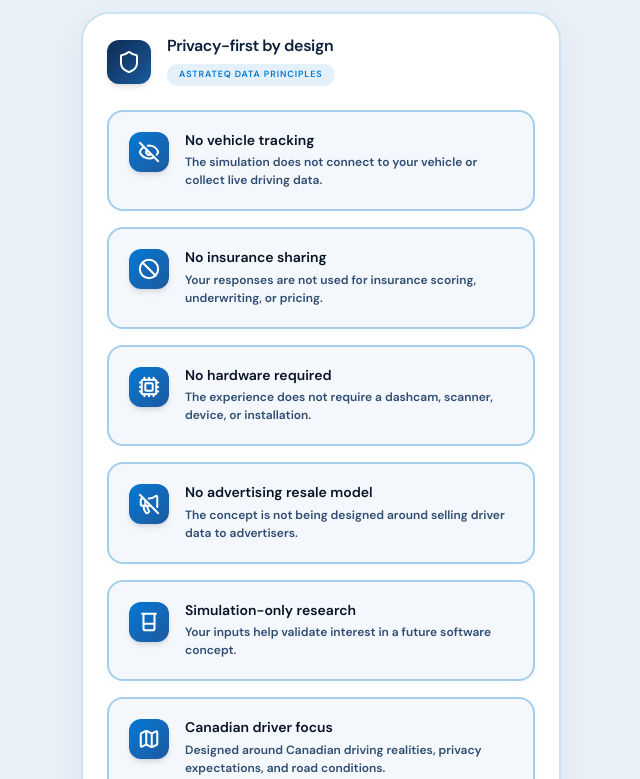
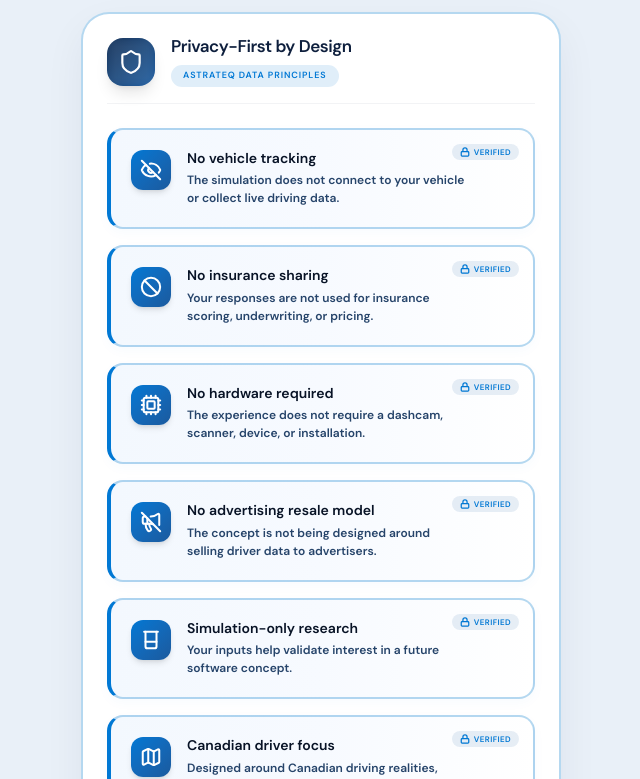
Before and after one commit to MaverickKing17/astrateq-social-funnel, a React (Vite) app: page / in a window 1280 px wide. Shown: the part 1840-2619 px from the top of the page, without its empty margins (319-959 px from the left). Built offline with nearby package versions, Linux system fonts and the light colour scheme.

Commit message:
style: refine privacy trust card UI
Enhance visual hierarchy and aesthetics of the privacy card by adjusting border styling, shadow depth, typography weight, and adding a subtle mesh effect to the icon container.

```diff
--- a/src/App.tsx
+++ b/src/App.tsx
@@ -307,19 +307,21 @@
 
         {/* SECTION 7 — PRIVACY TRUST CARD */}
         <div
-          className="bg-white rounded-[28px] border-2 border-[#2d8fd4]/25 p-6 shadow-[0_12px_36px_rgba(14,31,61,0.05)] animate-fade-in-up"
+          className="bg-white rounded-[28px] border-2 border-[#2d8fd4]/35 p-6 shadow-[0_16px_40px_rgba(14,31,61,0.06)] animate-fade-in-up"
           style={{ animationDelay: '0.2s' }}
         >
-          <div className="flex items-center gap-4 mb-6">
-            <div className="w-11 h-11 rounded-xl bg-gradient-to-br from-[#0e2c54] to-[#1a5a9e] flex items-center justify-center shadow-md">
-              <Shield className="w-6 h-6 text-white" />
+          {/* Header area with subtle mesh background */}
+          <div className="flex items-center gap-4 mb-6 pb-4 border-b border-[#0e1f3d]/5">
+            <div className="w-12 h-12 rounded-2xl bg-gradient-to-br from-[#0e2c54] to-[#1a5a9e] flex items-center justify-center shadow-lg relative overflow-hidden">
+              <Shield className="w-6.5 h-6.5 text-white relative z-10" />
+              <div className="absolute inset-0 bg-white/10 blur-xs"></div>
             </div>
             <div>
-              <h3 className="font-sans text-[16px] font-extrabold text-navy tracking-tight leading-none mb-1.5">
-                Privacy-first by design
+              <h3 className="font-sans text-[17px] font-black text-navy tracking-tight leading-none mb-1.5">
+                Privacy-First by Design
               </h3>
-              <span className="font-sans text-[9px] font-extrabold text-[#0078d4] tracking-widest uppercase bg-[#0078d4]/10 px-3 py-1 rounded-full inline-block">
-                ASTRATEQ DATA PRINCIPLES
+              <span className="font-sans text-[9px] font-black text-[#0078d4] tracking-widest uppercase bg-[#0078d4]/12 px-3 py-1 rounded-full inline-block">
+                Astrateq Data Principles
               </span>
             </div>
           </div>
@@ -328,90 +330,126 @@
           <div className="flex flex-col gap-4">
 
             {/* Principle 1 — No vehicle tracking */}
-            <div className="group flex items-start gap-4 p-5 bg-[#f4f8fd] rounded-2xl border-2 border-[#2d8fd4]/40 hover:border-[#0078d4] hover:bg-[#ebf4fc] hover:shadow-[0_8px_24px_rgba(45,143,212,0.12)] hover:-translate-y-0.5 transition-all duration-300 shadow-[0_4px_12px_rgba(45,143,212,0.04)]">
+            <div className="group flex items-start gap-4 p-5 bg-gradient-to-r from-[#f3f8fe] via-[#f7faff] to-white rounded-2xl border-2 border-[#2d8fd4]/35 border-l-4 border-l-[#0078d4] hover:border-[#0078d4] hover:border-l-[#0078d4] hover:shadow-[0_12px_28px_rgba(0,120,212,0.12)] hover:-translate-y-0.5 transition-all duration-300 shadow-[0_4px_12px_rgba(0,120,212,0.03)] relative overflow-hidden">
+              {/* Corner Verified Badge */}
+              <div className="absolute top-3.5 right-3.5 flex items-center gap-1 bg-[#1a5a9e]/10 px-2 py-0.5 rounded-full select-none">
+                <Lock className="w-2.5 h-2.5 text-[#0078d4]" strokeWidth={3} />
+                <span className="font-sans text-[8px] font-black tracking-wider text-[#0078d4] uppercase">VERIFIED</span>
+              </div>
+
               <div className="w-10 h-10 rounded-xl bg-gradient-to-br from-[#0078d4] to-[#1a5a9e] text-white flex items-center justify-center flex-shrink-0 shadow-md group-hover:scale-105 transition-all duration-200">
                 <EyeOff className="w-5.5 h-5.5" strokeWidth={2.2} />
               </div>
-              <div className="flex-1">
-                <h4 className="font-sans text-[14px] font-extrabold text-[#081326] mb-1 leading-tight group-hover:text-[#0078d4] transition-colors duration-150">
+              <div className="flex-1 pr-12">
+                <h4 className="font-sans text-[14px] font-black text-[#081326] mb-1 leading-tight group-hover:text-[#0078d4] transition-colors duration-150">
                   No vehicle tracking
                 </h4>
-                <p className="font-sans text-[12px] font-bold text-[#1a3a62]/90 leading-[1.5]">
+                <p className="font-sans text-[12px] font-extrabold text-[#1a3a62]/95 leading-[1.5]">
                   The simulation does not connect to your vehicle or collect live driving data.
                 </p>
               </div>
             </div>
 
             {/* Principle 2 — No insurance sharing */}
-            <div className="group flex items-start gap-4 p-5 bg-[#f4f8fd] rounded-2xl border-2 border-[#2d8fd4]/40 hover:border-[#0078d4] hover:bg-[#ebf4fc] hover:shadow-[0_8px_24px_rgba(45,143,212,0.12)] hover:-translate-y-0.5 transition-all duration-300 shadow-[0_4px_12px_rgba(45,143,212,0.04)]">
+            <div className="group flex items-start gap-4 p-5 bg-gradient-to-r from-[#f3f8fe] via-[#f7faff] to-white rounded-2xl border-2 border-[#2d8fd4]/35 border-l-4 border-l-[#0078d4] hover:border-[#0078d4] hover:border-l-[#0078d4] hover:shadow-[0_12px_28px_rgba(0,120,212,0.12)] hover:-translate-y-0.5 transition-all duration-300 shadow-[0_4px_12px_rgba(0,120,212,0.03)] relative overflow-hidden">
+              {/* Corner Verified Badge */}
+              <div className="absolute top-3.5 right-3.5 flex items-center gap-1 bg-[#1a5a9e]/10 px-2 py-0.5 rounded-full select-none">
+                <Lock className="w-2.5 h-2.5 text-[#0078d4]" strokeWidth={3} />
+                <span className="font-sans text-[8px] font-black tracking-wider text-[#0078d4] uppercase">VERIFIED</span>
+              </div>
+
               <div className="w-10 h-10 rounded-xl bg-gradient-to-br from-[#0078d4] to-[#1a5a9e] text-white flex items-center justify-center flex-shrink-0 shadow-md group-hover:scale-105 transition-all duration-200">
                 <Ban className="w-5.5 h-5.5" strokeWidth={2.2} />
               </div>
-              <div className="flex-1">
-                <h4 className="font-sans text-[14px] font-extrabold text-[#081326] mb-1 leading-tight group-hover:text-[#0078d4] transition-colors duration-150">
+              <div className="flex-1 pr-12">
+                <h4 className="font-sans text-[14px] font-black text-[#081326] mb-1 leading-tight group-hover:text-[#0078d4] transition-colors duration-150">
                   No insurance sharing
                 </h4>
-                <p className="font-sans text-[12px] font-bold text-[#1a3a62]/90 leading-[1.5]">
+                <p className="font-sans text-[12px] font-extrabold text-[#1a3a62]/95 leading-[1.5]">
                   Your responses are not used for insurance scoring, underwriting, or pricing.
                 </p>
               </div>
             </div>
 
             {/* Principle 3 — No hardware required */}
-            <div className="group flex items-start gap-4 p-5 bg-[#f4f8fd] rounded-2xl border-2 border-[#2d8fd4]/40 hover:border-[#0078d4] hover:bg-[#ebf4fc] hover:shadow-[0_8px_24px_rgba(45,143,212,0.12)] hover:-translate-y-0.5 transition-all duration-300 shadow-[0_4px_12px_rgba(45,143,212,0.04)]">
+            <div className="group flex items-start gap-4 p-5 bg-gradient-to-r from-[#f3f8fe] via-[#f7faff] to-white rounded-2xl border-2 border-[#2d8fd4]/35 border-l-4 border-l-[#0078d4] hover:border-[#0078d4] hover:border-l-[#0078d4] hover:shadow-[0_12px_28px_rgba(0,120,212,0.12)] hover:-translate-y-0.5 transition-all duration-300 shadow-[0_4px_12px_rgba(0,120,212,0.03)] relative overflow-hidden">
+              {/* Corner Verified Badge */}
+              <div className="absolute top-3.5 right-3.5 flex items-center gap-1 bg-[#1a5a9e]/10 px-2 py-0.5 rounded-full select-none">
+                <Lock className="w-2.5 h-2.5 text-[#0078d4]" strokeWidth={3} />
+                <span className="font-sans text-[8px] font-black tracking-wider text-[#0078d4] uppercase">VERIFIED</span>
+              </div>
+
               <div className="w-10 h-10 rounded-xl bg-gradient-to-br from-[#0078d4] to-[#1a5a9e] text-white flex items-center justify-center flex-shrink-0 shadow-md group-hover:scale-105 transition-all duration-200">
                 <Cpu className="w-5.5 h-5.5" strokeWidth={2.2} />
               </div>
-              <div className="flex-1">
-                <h4 className="font-sans text-[14px] font-extrabold text-[#081326] mb-1 leading-tight group-hover:text-[#0078d4] transition-colors duration-150">
+              <div className="flex-1 pr-12">
+                <h4 className="font-sans text-[14px] font-black text-[#081326] mb-1 leading-tight group-hover:text-[#0078d4] transition-colors duration-150">
                   No hardware required
                 </h4>
-                <p className="font-sans text-[12px] font-bold text-[#1a3a62]/90 leading-[1.5]">
+                <p className="font-sans text-[12px] font-extrabold text-[#1a3a62]/95 leading-[1.5]">
                   The experience does not require a dashcam, scanner, device, or installation.
                 </p>
               </div>
             </div>
 
             {/* Principle 4 — No advertising resale model */}
-            <div className="group flex items-start gap-4 p-5 bg-[#f4f8fd] rounded-2xl border-2 border-[#2d8fd4]/40 hover:border-[#0078d4] hover:bg-[#ebf4fc] hover:shadow-[0_8px_24px_rgba(45,143,212,0.12)] hover:-translate-y-0.5 transition-all duration-300 shadow-[0_4px_12px_rgba(45,143,212,0.04)]">
+            <div className="group flex items-start gap-4 p-5 bg-gradient-to-r from-[#f3f8fe] via-[#f7faff] to-white rounded-2xl border-2 border-[#2d8fd4]/35 border-l-4 border-l-[#0078d4] hover:border-[#0078d4] hover:border-l-[#0078d4] hover:shadow-[0_12px_28px_rgba(0,120,212,0.12)] hover:-translate-y-0.5 transition-all duration-300 shadow-[0_4px_12px_rgba(0,120,212,0.03)] relative overflow-hidden">
+              {/* Corner Verified Badge */}
+              <div className="absolute top-3.5 right-3.5 flex items-center gap-1 bg-[#1a5a9e]/10 px-2 py-0.5 rounded-full select-none">
+                <Lock className="w-2.5 h-2.5 text-[#0078d4]" strokeWidth={3} />
+                <span className="font-sans text-[8px] font-black tracking-wider text-[#0078d4] uppercase">VERIFIED</span>
+              </div>
+
               <div className="w-10 h-10 rounded-xl bg-gradient-to-br from-[#0078d4] to-[#1a5a9e] text-white flex items-center justify-center flex-shrink-0 shadow-md group-hover:scale-105 transition-all duration-200">
                 <MegaphoneOff className="w-5.5 h-5.5" strokeWidth={2.2} />
               </div>
-              <div className="flex-1">
-                <h4 className="font-sans text-[14px] font-extrabold text-[#081326] mb-1 leading-tight group-hover:text-[#0078d4] transition-colors duration-150">
+              <div className="flex-1 pr-12">
+                <h4 className="font-sans text-[14px] font-black text-[#081326] mb-1 leading-tight group-hover:text-[#0078d4] transition-colors duration-150">
                   No advertising resale model
                 </h4>
-                <p className="font-sans text-[12px] font-bold text-[#1a3a62]/90 leading-[1.5]">
+                <p className="font-sans text-[12px] font-extrabold text-[#1a3a62]/95 leading-[1.5]">
                   The concept is not being designed around selling driver data to advertisers.
                 </p>
               </div>
             </div>
 
             {/* Principle 5 — Simulation-only research */}
-            <div className="group flex items-start gap-4 p-5 bg-[#f4f8fd] rounded-2xl border-2 border-[#2d8fd4]/40 hover:border-[#0078d4] hover:bg-[#ebf4fc] hover:shadow-[0_8px_24px_rgba(45,143,212,0.12)] hover:-translate-y-0.5 transition-all duration-300 shadow-[0_4px_12px_rgba(45,143,212,0.04)]">
+            <div className="group flex items-start gap-4 p-5 bg-gradient-to-r from-[#f3f8fe] via-[#f7faff] to-white rounded-2xl border-2 border-[#2d8fd4]/35 border-l-4 border-l-[#0078d4] hover:border-[#0078d4] hover:border-l-[#0078d4] hover:shadow-[0_12px_28px_rgba(0,120,212,0.12)] hover:-translate-y-0.5 transition-all duration-300 shadow-[0_4px_12px_rgba(0,120,212,0.03)] relative overflow-hidden">
+              {/* Corner Verified Badge */}
+              <div className="absolute top-3.5 right-3.5 flex items-center gap-1 bg-[#1a5a9e]/10 px-2 py-0.5 rounded-full select-none">
+                <Lock className="w-2.5 h-2.5 text-[#0078d4]" strokeWidth={3} />
+                <span className="font-sans text-[8px] font-black tracking-wider text-[#0078d4] uppercase">VERIFIED</span>
+              </div>
+
               <div className="w-10 h-10 rounded-xl bg-gradient-to-br from-[#0078d4] to-[#1a5a9e] text-white flex items-center justify-center flex-shrink-0 shadow-md group-hover:scale-105 transition-all duration-200">
                 <Beaker className="w-5.5 h-5.5" strokeWidth={2.2} />
               </div>
-              <div className="flex-1">
-                <h4 className="font-sans text-[14px] font-extrabold text-[#081326] mb-1 leading-tight group-hover:text-[#0078d4] transition-colors duration-150">
+              <div className="flex-1 pr-12">
+                <h4 className="font-sans text-[14px] font-black text-[#081326] mb-1 leading-tight group-hover:text-[#0078d4] transition-colors duration-150">
                   Simulation-only research
                 </h4>
-                <p className="font-sans text-[12px] font-bold text-[#1a3a62]/90 leading-[1.5]">
+                <p className="font-sans text-[12px] font-extrabold text-[#1a3a62]/95 leading-[1.5]">
                   Your inputs help validate interest in a future software concept.
                 </p>
               </div>
             </div>
 
             {/* Principle 6 — Canadian driver focus */}
-            <div className="group flex items-start gap-4 p-5 bg-[#f4f8fd] rounded-2xl border-2 border-[#2d8fd4]/40 hover:border-[#0078d4] hover:bg-[#ebf4fc] hover:shadow-[0_8px_24px_rgba(45,143,212,0.12)] hover:-translate-y-0.5 transition-all duration-300 shadow-[0_4px_12px_rgba(45,143,212,0.04)]">
+            <div className="group flex items-start gap-4 p-5 bg-gradient-to-r from-[#f3f8fe] via-[#f7faff] to-white rounded-2xl border-2 border-[#2d8fd4]/35 border-l-4 border-l-[#0078d4] hover:border-[#0078d4] hover:border-l-[#0078d4] hover:shadow-[0_12px_28px_rgba(0,120,212,0.12)] hover:-translate-y-0.5 transition-all duration-300 shadow-[0_4px_12px_rgba(0,120,212,0.03)] relative overflow-hidden">
+              {/* Corner Verified Badge */}
+              <div className="absolute top-3.5 right-3.5 flex items-center gap-1 bg-[#1a5a9e]/10 px-2 py-0.5 rounded-full select-none">
+                <Lock className="w-2.5 h-2.5 text-[#0078d4]" strokeWidth={3} />
+                <span className="font-sans text-[8px] font-black tracking-wider text-[#0078d4] uppercase">VERIFIED</span>
+              </div>
+
               <div className="w-10 h-10 rounded-xl bg-gradient-to-br from-[#0078d4] to-[#1a5a9e] text-white flex items-center justify-center flex-shrink-0 shadow-md group-hover:scale-105 transition-all duration-200">
                 <Map className="w-5.5 h-5.5" strokeWidth={2.2} />
               </div>
-              <div className="flex-1">
-                <h4 className="font-sans text-[14px] font-extrabold text-[#081326] mb-1 leading-tight group-hover:text-[#0078d4] transition-colors duration-150">
+              <div className="flex-1 pr-12">
+                <h4 className="font-sans text-[14px] font-black text-[#081326] mb-1 leading-tight group-hover:text-[#0078d4] transition-colors duration-150">
                   Canadian driver focus
                 </h4>
-                <p className="font-sans text-[12px] font-bold text-[#1a3a62]/90 leading-[1.5]">
+                <p className="font-sans text-[12px] font-extrabold text-[#1a3a62]/95 leading-[1.5]">
                   Designed around Canadian driving realities, privacy expectations, and road conditions.
                 </p>
               </div>
```
